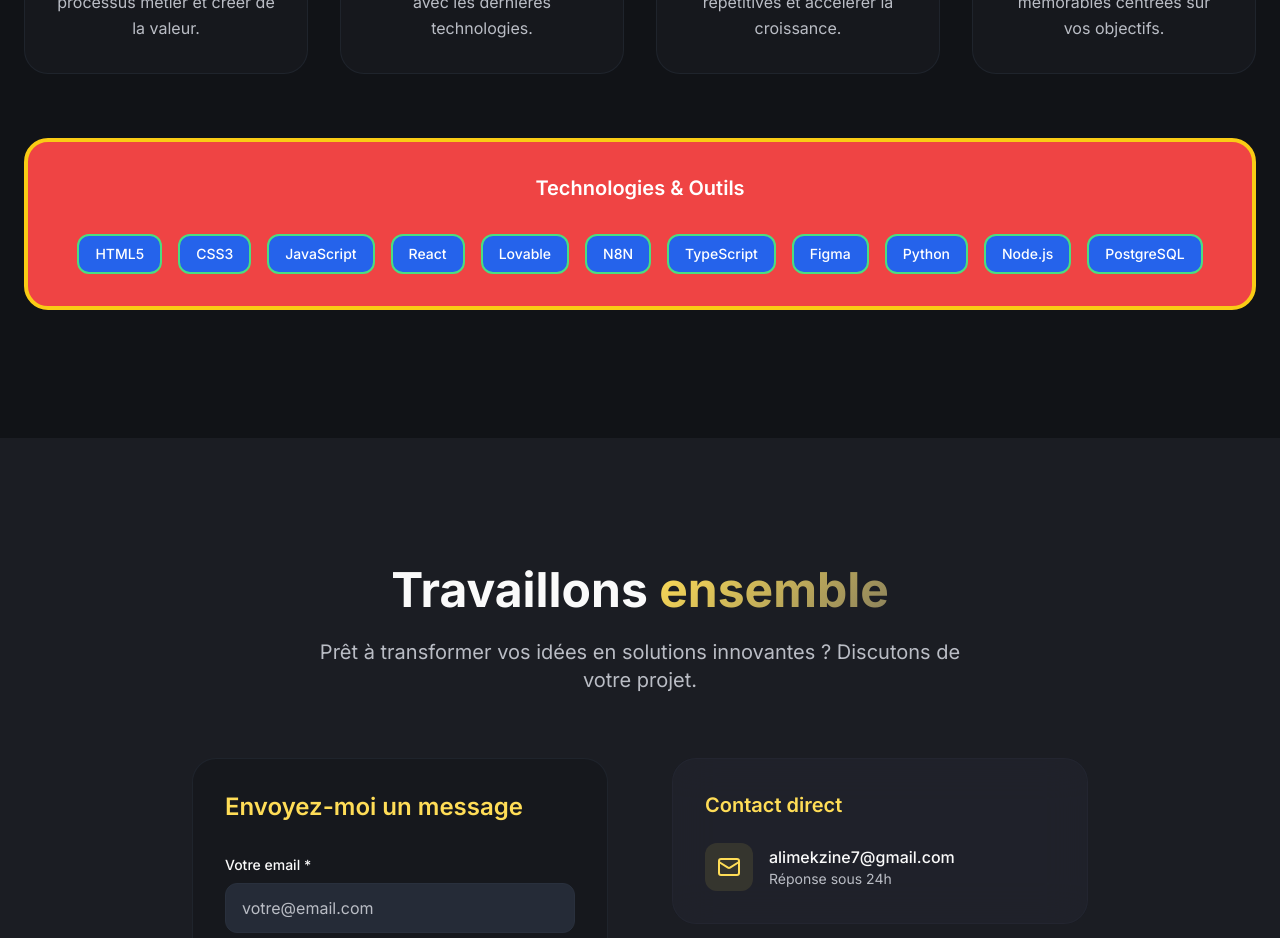
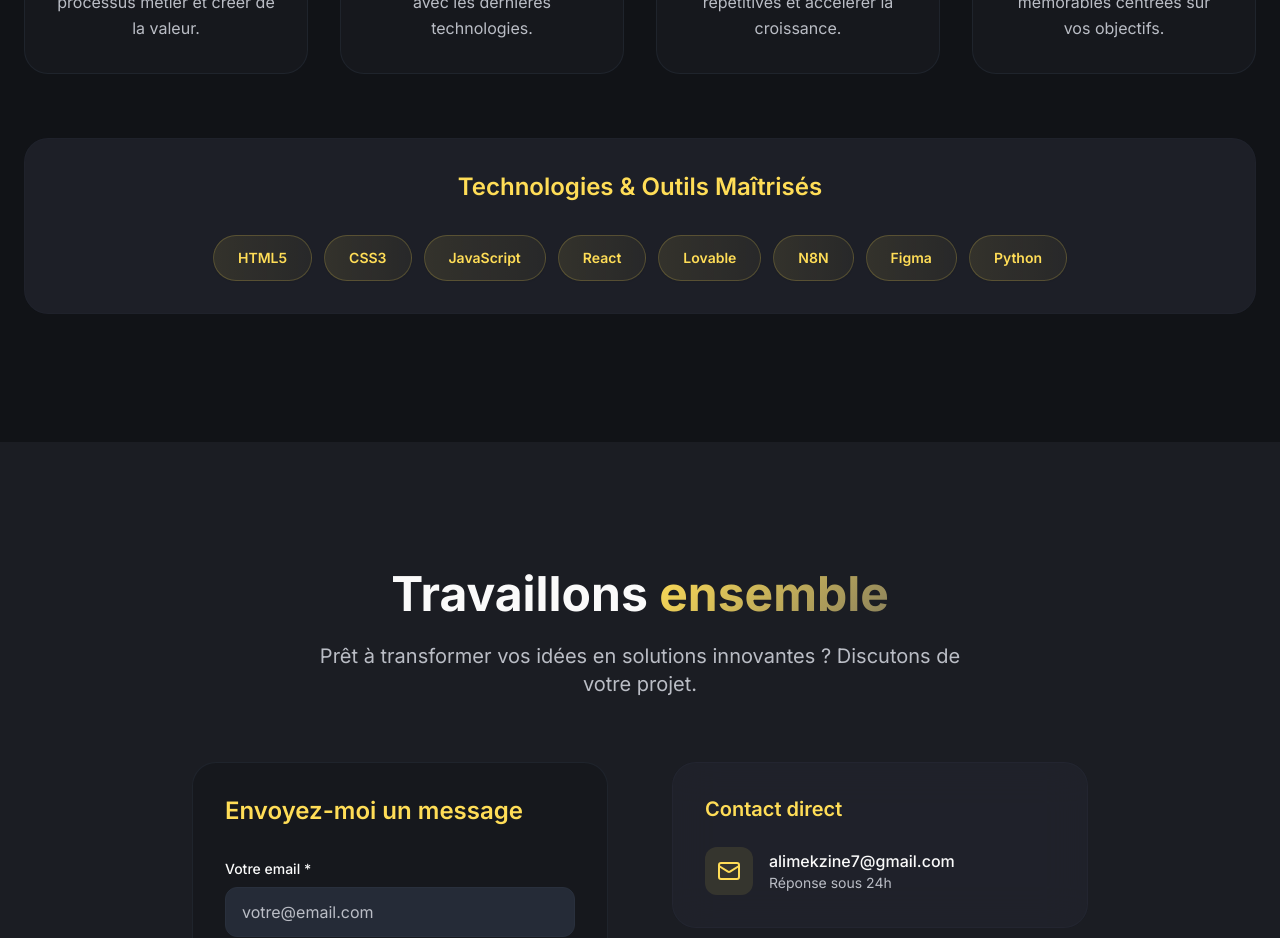
Before and after one commit to NezimK/portfolio-ali-mekzine, a React (Vite) app: page / in a window 1280 px wide. Shown: the part 3280-4218 px from the top of the page. Built offline with nearby package versions, Linux system fonts and the light colour scheme.

Commit message:
Refactor: Update technologies and styling
Remove PostgreSQL, TypeScript, and Node.js from the technologies list. Improve the presentation of the tools section and remove debugging colors.

```diff
--- a/src/components/Services.tsx
+++ b/src/components/Services.tsx
@@ -26,7 +26,7 @@ const services = [
 
 const tools = [
   'HTML5', 'CSS3', 'JavaScript', 'React', 'Lovable', 'N8N',
-  'TypeScript', 'Figma', 'Python', 'Node.js', 'PostgreSQL'
+  'Figma', 'Python'
 ];
 
 export const Services = () => {
@@ -66,15 +66,15 @@ export const Services = () => {
 
         {/* Tools Band */}
         <AnimatedSection delay={800}>
-          <div className="glass rounded-3xl p-8 bg-red-500 border-4 border-yellow-400">
-            <h3 className="text-xl font-semibold text-center mb-8 text-white">
-              Technologies & Outils
+          <div className="glass rounded-3xl p-8 border border-border/20">
+            <h3 className="text-2xl font-semibold text-center mb-8 text-accent">
+              Technologies & Outils Maîtrisés
             </h3>
-            <div className="flex flex-wrap justify-center gap-4">
+            <div className="flex flex-wrap justify-center gap-3">
               {tools.map((tool, index) => (
                 <span
                   key={tool}
-                  className="px-4 py-2 bg-blue-600 text-white font-medium rounded-xl text-sm border-2 border-green-400"
+                  className="px-6 py-3 bg-gradient-to-r from-accent/10 to-accent/5 text-accent font-semibold rounded-full text-sm border border-accent/20 hover:border-accent/40 hover:from-accent/20 hover:to-accent/10 transition-all duration-300 shadow-sm hover:shadow-md hover:scale-105"
                 >
                   {tool}
                 </span>
```
